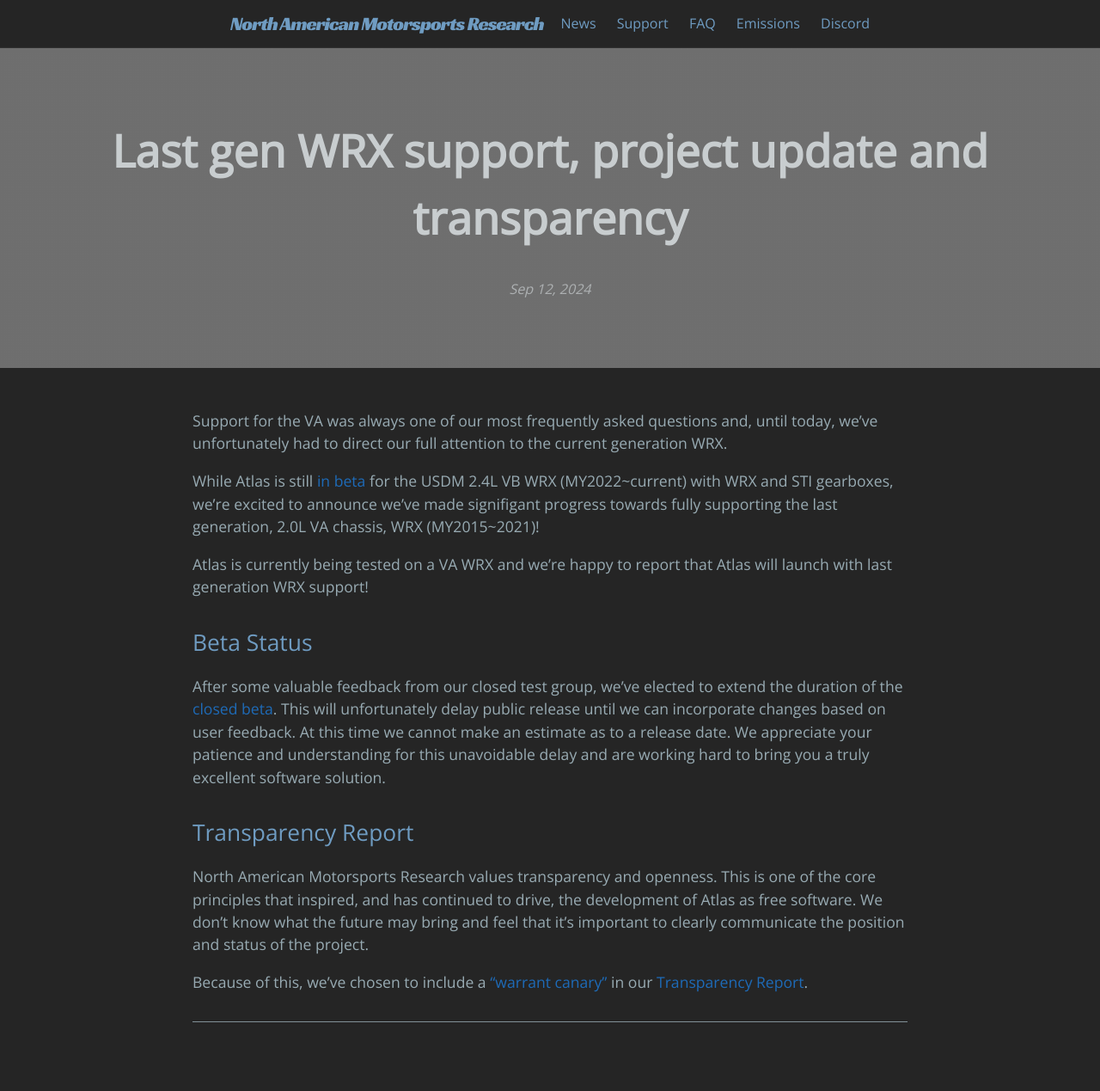
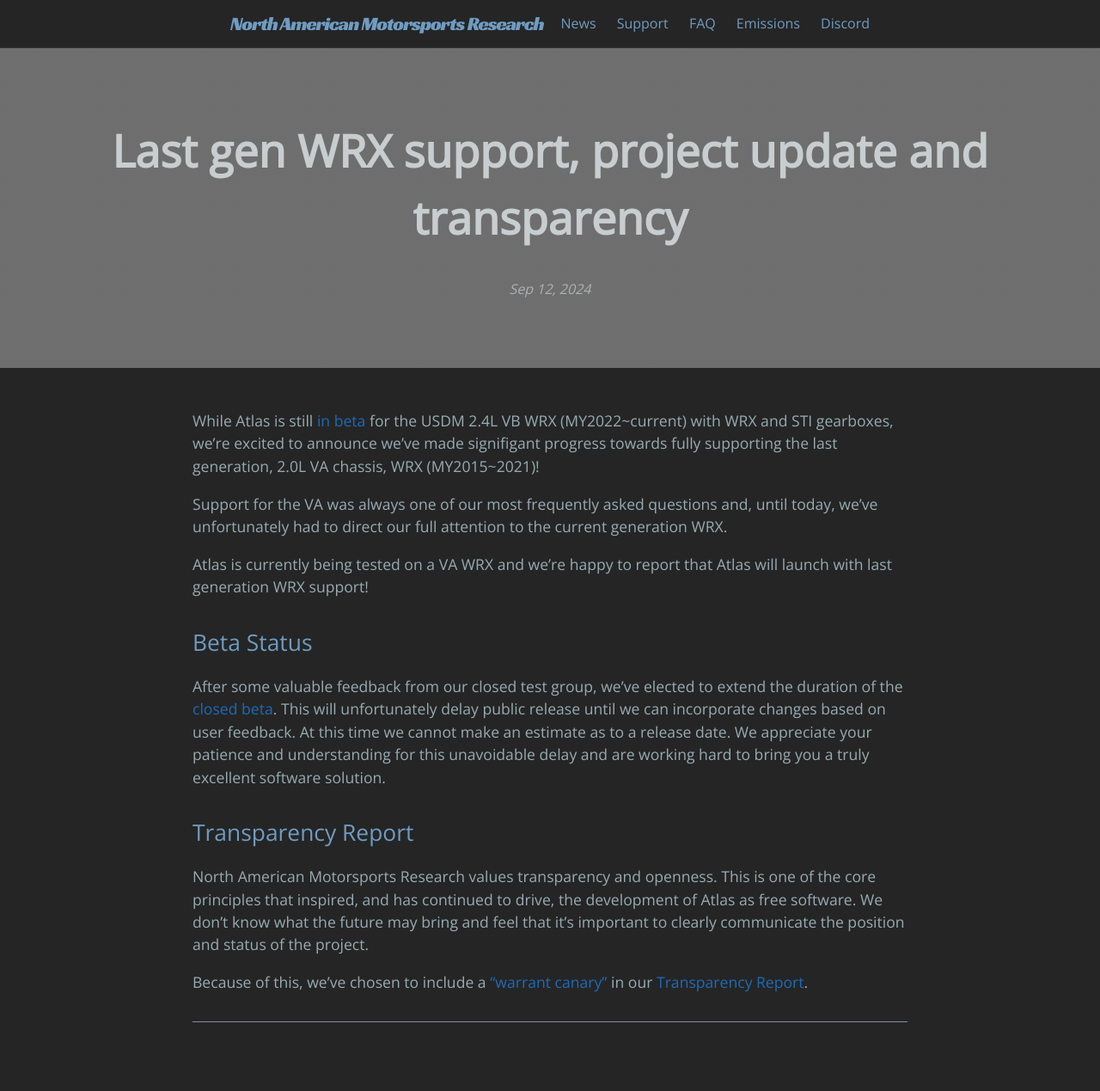
Before and after one commit to atlas-tuning/atlas-public, a Jekyll site: the page built from docs/_posts/2024-09-12-va-wrx-support-update.md, in a window 1280 px wide. Shown: the whole page at 86% size. Built offline with Jekyll 4.4.1, drawn with Linux system fonts in a browser that asks for light colours.

```diff
--- a/docs/_posts/2024-09-12-va-wrx-support-update.md
+++ b/docs/_posts/2024-09-12-va-wrx-support-update.md
@@ -3,9 +3,9 @@ layout: post
 title: "Last gen WRX support, project update and transparency"
 ---
 
+While Atlas is still [in beta]({{ '/2024/08/30/limited-beta.html' | absolute_url }}) for the USDM 2.4L VB WRX (MY2022~current) with WRX and STI gearboxes, we're excited to announce we've made signifigant progress towards fully supporting the last generation, 2.0L VA chassis, WRX (MY2015~2021)!
+
 Support for the VA was always one of our most frequently asked questions and, until today, we've unfortunately had to direct our full attention to the current generation WRX.
-
-While Atlas is still [in beta]({{ '/2024/08/30/limited-beta.html' | absolute_url }}) for the USDM 2.4L VB WRX (MY2022~current) with WRX and STI gearboxes, we're excited to announce we've made signifigant progress towards fully supporting the last generation, 2.0L VA chassis, WRX (MY2015~2021)!
 
 Atlas is currently being tested on a VA WRX and we're happy to report that Atlas will launch with last generation WRX support!
 
```
